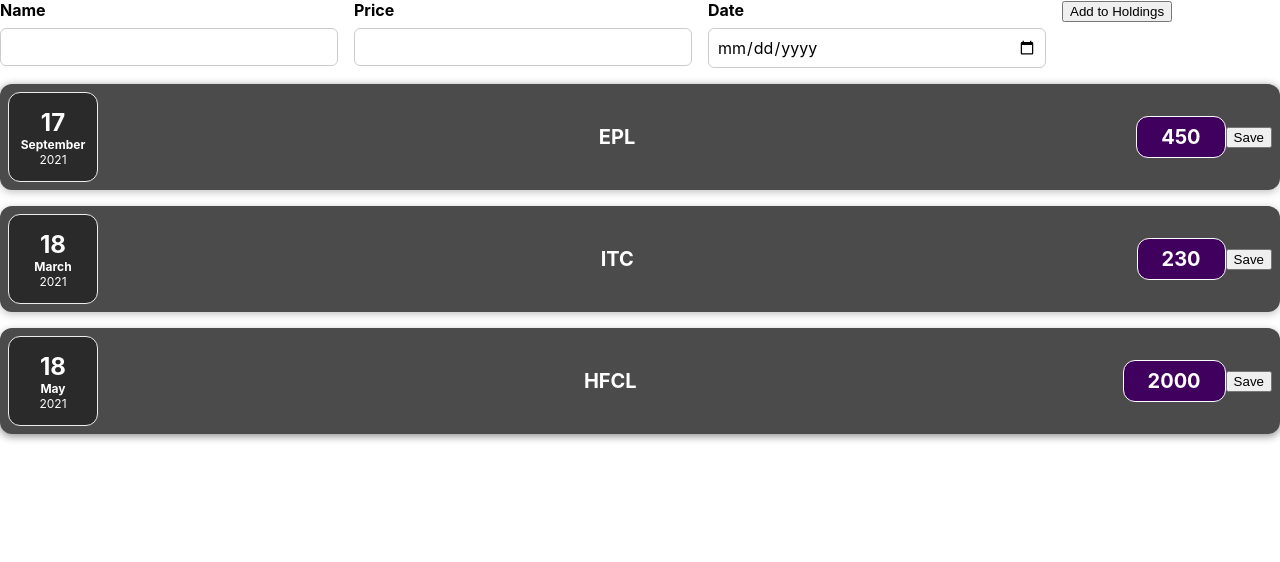
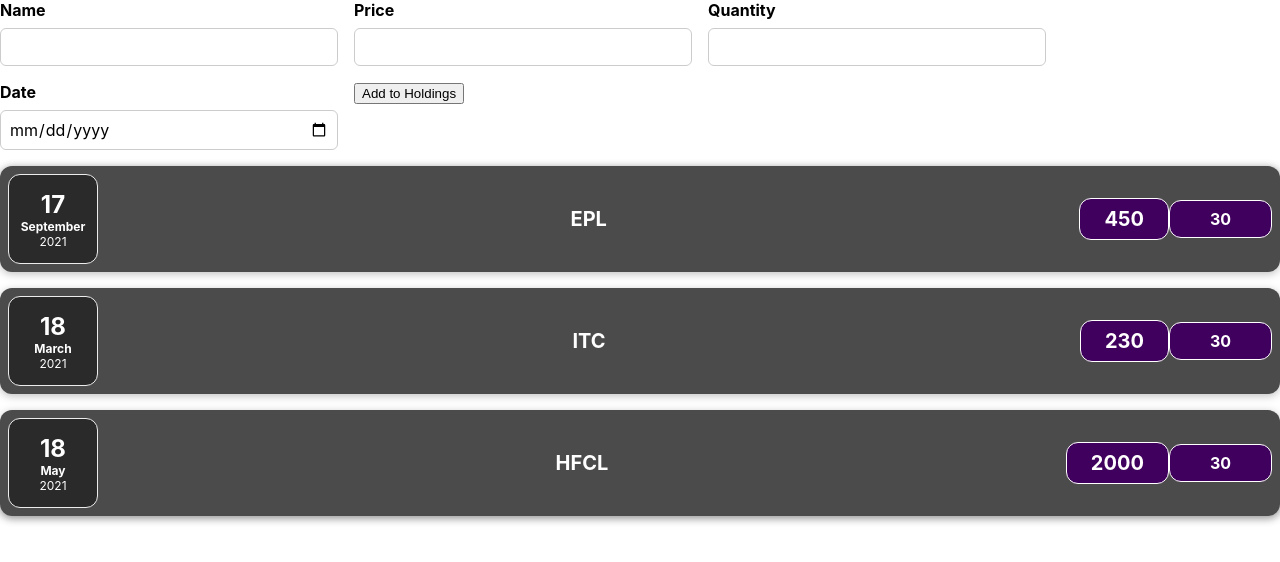
Before and after one commit to csolanke/PortiFolioManagerApp, a React (Create React App) app: page / in a window 1280 px wide. Shown: the top 562 px of the page. Built offline with nearby package versions, Linux system fonts and the light colour scheme.

Commit message:
Added new field Quantity to the StockForm.js and related mapping

```diff
--- a/src/App.js
+++ b/src/App.js
@@ -13,7 +13,8 @@
       price: 450,
       day: 17,
       month: 'September',
-      year: 2021
+      year: 2021,
+      quantity : 30
     },
     {
       id : 2,
@@ -21,7 +22,8 @@
       price: 230,
       day: 18,
       month: 'March',
-      year: 2021
+      year: 2021,
+      quantity : 30
     },
     {
       id : 3,
@@ -29,7 +31,8 @@
       price: 2000,
       day: 18,
       month: 'May',
-      year: 2021
+      year: 2021,
+      quantity : 30
 
     }
 
--- a/src/components/NewStock/StockForm.js
+++ b/src/components/NewStock/StockForm.js
@@ -7,6 +7,7 @@
     const [enteredName,setEnteredName] = useState('');
     const [enteredPrice,setEnteredPrice] = useState('');
     const [enteredDate,setEnteredDate] = useState('');
+    const [enteredQuantity,setEnteredQuantity] = useState('');
 
     const nameChangeHandler=(event)=>{
         setEnteredName(event.target.value)
@@ -21,6 +22,12 @@
 
 
     }
+
+    const quantityChangeHandler=(event)=>{
+        setEnteredQuantity(event.target.value)
+
+
+     }
 
    const submitHandler=(event)=>{
        event.preventDefault();
@@ -38,7 +45,8 @@
         day : day +1  ,
         month : month,
         year : year,
-        id : Math.random
+        id : Math.random,
+        quantity :enteredQuantity
     }
 
     //console.log(enteredData);
@@ -47,6 +55,7 @@
      setEnteredDate('');
      setEnteredName('');
      setEnteredPrice('');
+     setEnteredQuantity('');
 
    }
 
@@ -61,6 +70,11 @@
             <div className="new-stock__control">
                 <label>Price</label>
                 <input type='number' value ={enteredPrice} onChange={priceChangeHandler}/>
+            </div>
+
+            <div className="new-stock__control">
+                <label>Quantity</label>
+                <input type='number' value ={enteredQuantity} onChange={quantityChangeHandler}/>
             </div>
 
             <div className="new-stock__control">
--- a/src/components/stocks/StockItem.js
+++ b/src/components/stocks/StockItem.js
@@ -8,6 +8,7 @@
 
     const [name , setName] = useState(props.name);
     const [price , setPrice] = useState(props.price);
+    const [quantity , setQuantity] = useState(props.quantity);
 
     function clickHandler(){
         setName('EICHERS MOTORS');
@@ -23,8 +24,9 @@
             <h2 align='center'>{name}</h2>
         </div>
         <div className='stock-item__price'>{price}</div>
+        <div className='stock-item__price'><h2 align='center'>{quantity}</h2></div>
         <div>
-            <button onClick={clickHandler}>Save</button>
+       {/*<button onClick={clickHandler}>Save</button>  */}
         </div>
     </Card>
 
--- a/src/components/stocks/Stocks.js
+++ b/src/components/stocks/Stocks.js
@@ -12,7 +12,8 @@
         day={ab.day}
         month={ab.month}
         year={ab.year}
-        key={ab.id}  />)}
+        key={ab.id}
+        quantity={ab.quantity} />)}
 
     </Card>
   )
```
